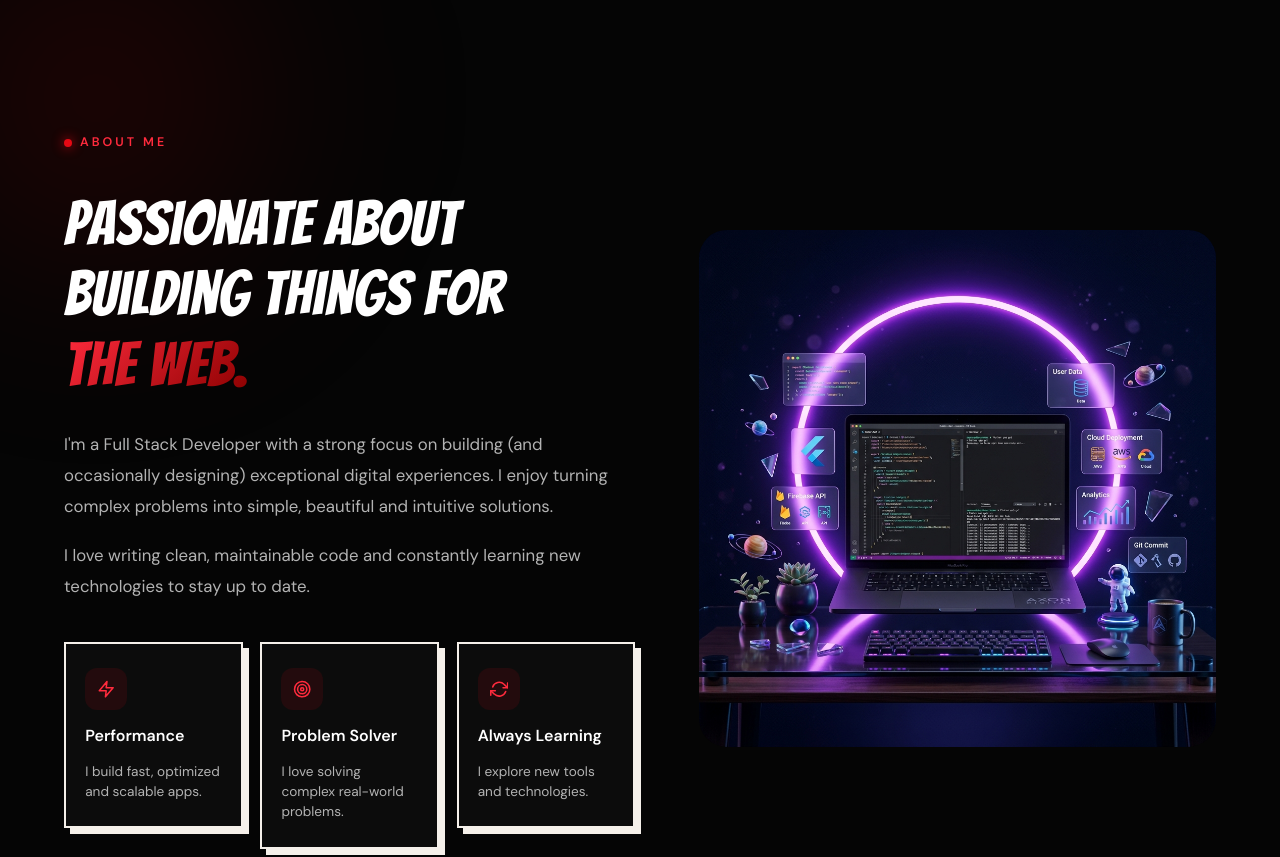
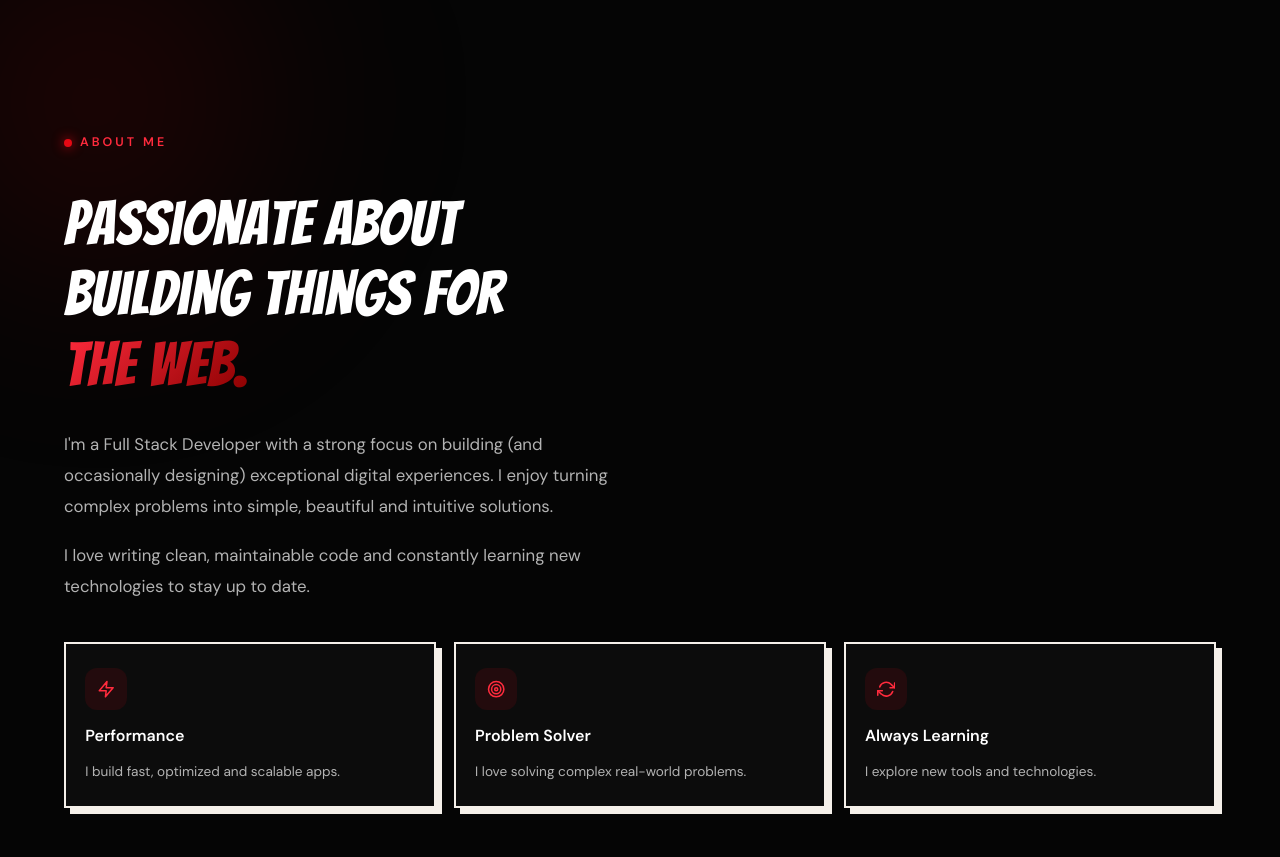
Before and after one commit to Dinesh200423/dineshportfolio, a React (Vite) app: page / in a window 1280 px wide. Shown: the part 800-1657 px from the top of the page. Built offline with nearby package versions, Linux system fonts and the light colour scheme.

Commit message:
Remove workspace image from About section
Drops the right-side illustration and lets the heading, copy, and
feature cards span the full width instead of a two-column split.

```diff
--- a/src/components/About.css
+++ b/src/components/About.css
@@ -20,10 +20,6 @@
 .about-grid {
   position: relative;
   z-index: 1;
-  display: grid;
-  grid-template-columns: 1.05fr 0.95fr;
-  gap: clamp(2rem, 5vw, 4rem);
-  align-items: center;
   margin-bottom: clamp(3rem, 6vw, 5rem);
 }
 
@@ -75,18 +71,6 @@
   color: var(--gray-300);
   font-size: 0.85rem;
   line-height: 1.5;
-}
-
-.about-right {
-  display: flex;
-  align-items: center;
-  justify-content: center;
-}
-.workspace-frame {
-  width: 100%;
-  max-width: 640px;
-  border-radius: 28px;
-  overflow: hidden;
 }
 
 .about-bottom {
--- a/src/components/About.jsx
+++ b/src/components/About.jsx
@@ -66,21 +66,6 @@ export default function About() {
               })}
             </div>
           </div>
-
-          <Reveal delay={0.1} className="about-right">
-            <motion.div
-              className="workspace-frame"
-              animate={{ y: [0, -14, 0] }}
-              transition={{ duration: 7, repeat: Infinity, ease: "easeInOut" }}
-            >
-              <img
-                src="/images/3d-workspace.png"
-                alt="Developer workspace illustration"
-                loading="lazy"
-                decoding="async"
-              />
-            </motion.div>
-          </Reveal>
         </div>
 
         <div className="about-bottom">
```
